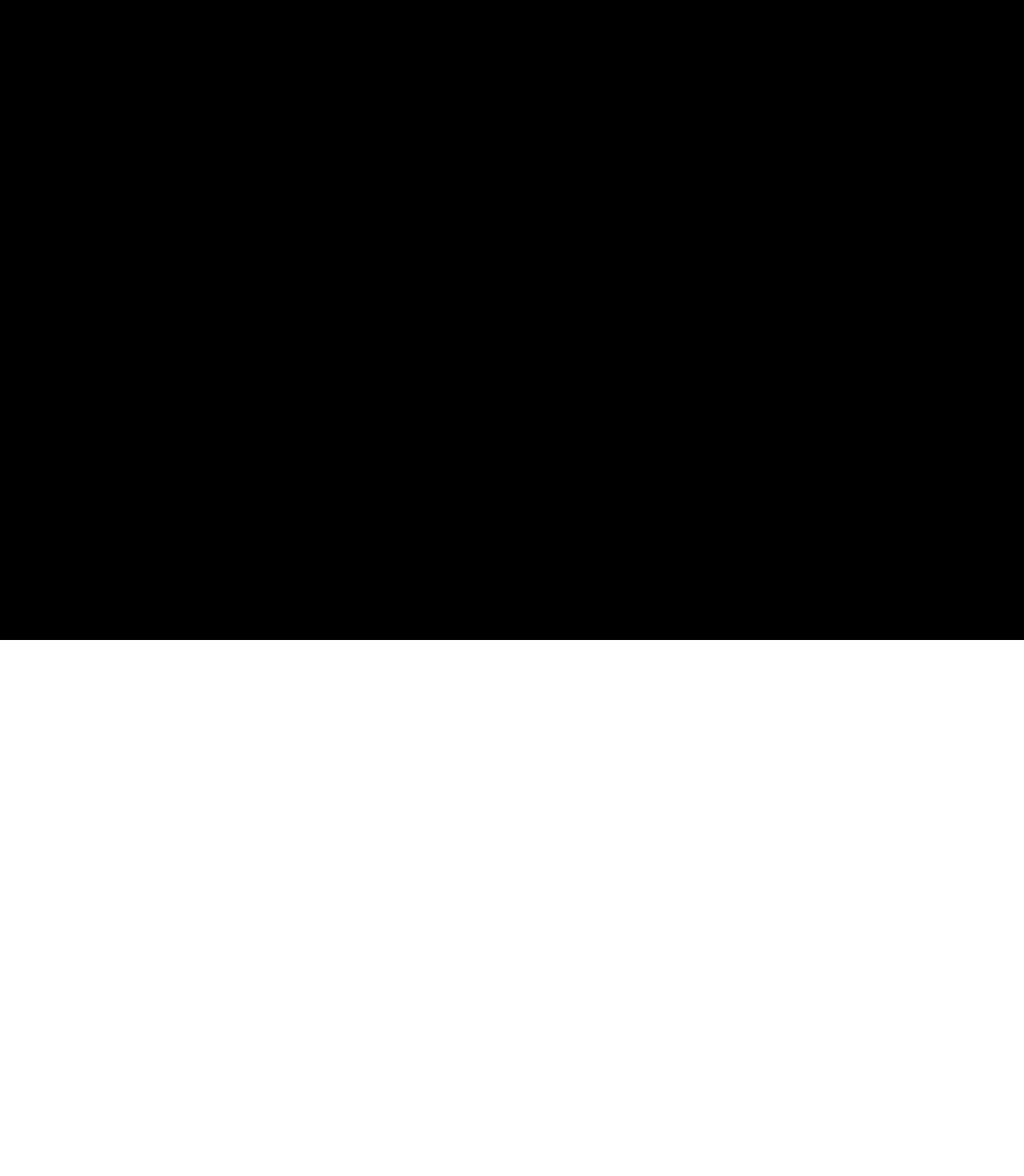
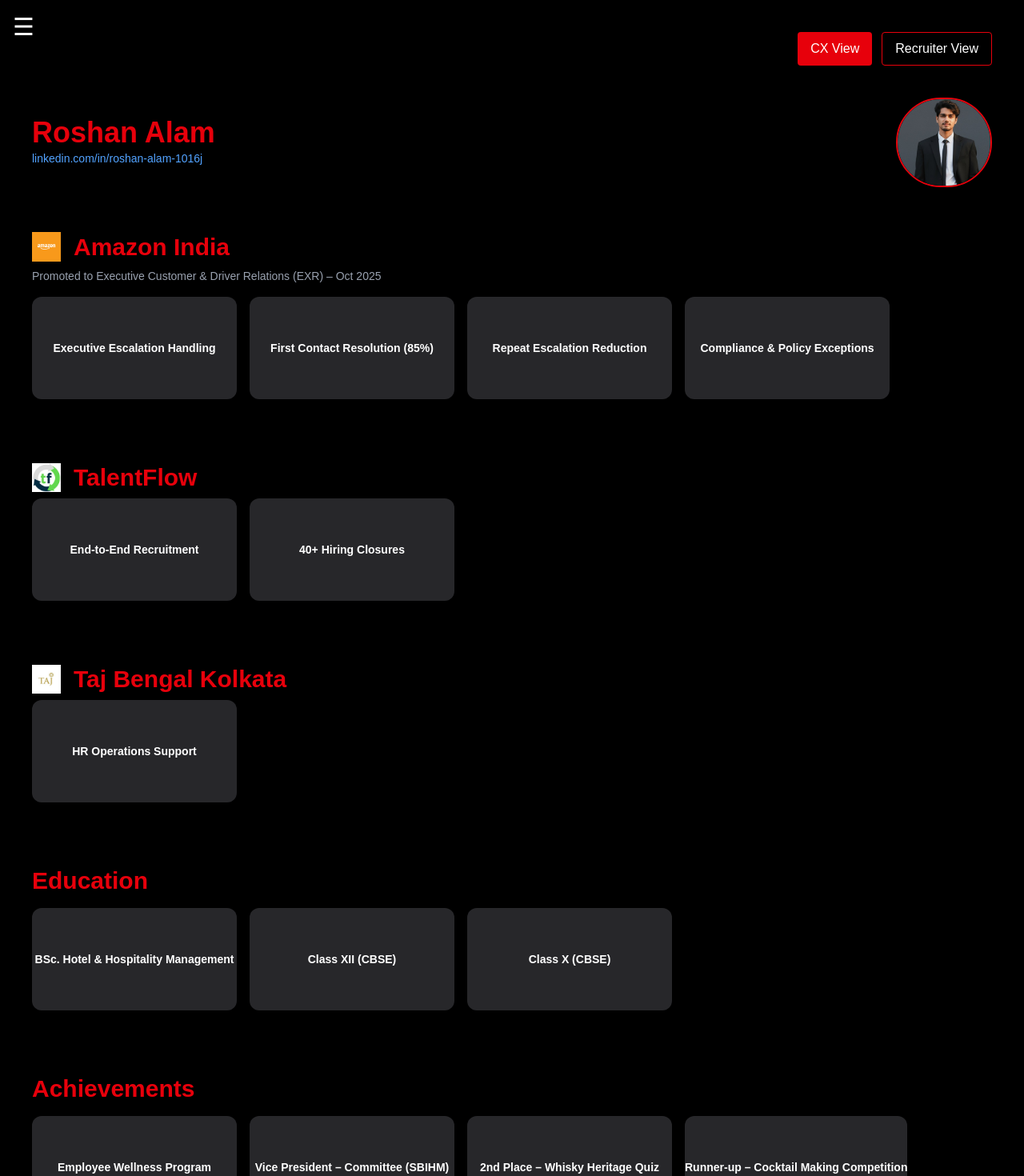
Before and after one commit to Roshan1125896/netflix-resume-roshan, a Next.js app: page / in a window 1280 px wide. Shown: the top 1470 px of the page at 80% size. Before the commit the page ends 800 px from the top, so only its background shows below. Built offline with nearby package versions, Linux system fonts and the light colour scheme.

Commit message:
Restore full Netflix-style resume with all sections

```diff
--- a/app/page.tsx
+++ b/app/page.tsx
@@ -23,51 +23,41 @@
     promotion: "Promoted to Executive Customer & Driver Relations (EXR) – Oct 2025",
     cx: [
       {
-        title: "Customer Support (Phone, Chat & Email)",
-        description:
-          "Handled high-volume customer interactions across phone, chat, and email while maintaining strong CSAT scores and Amazon service standards.",
-      },
-      {
-        title: "SME – New Hire Training",
-        description:
-          "Trained and mentored new associates on tools, policies, workflows, and quality benchmarks.",
-      },
-      {
-        title: "DCE – Communication Training",
-        description:
-          "Delivered communication skill training sessions focused on call control, empathy, and clarity.",
-      },
-      {
-        title: "Quality Audits",
-        description:
-          "Audited customer interactions and provided actionable feedback to improve call quality and compliance.",
-      },
-      {
         title: "Executive Escalation Handling",
         description:
           "Handled 15–20 high-priority customer and driver escalations daily, resolving ~95% within same business day against a 24-hour SLA.",
       },
+      {
+        title: "First Contact Resolution (85%)",
+        description:
+          "Achieved ~85% FCR through effective probing, policy interpretation, and stakeholder coordination.",
+      },
+      {
+        title: "Repeat Escalation Reduction",
+        description:
+          "Reduced repeat escalations by ~20% through root-cause analysis and corrective action.",
+      },
+      {
+        title: "Compliance & Policy Exceptions",
+        description:
+          "Managed compliance-sensitive and legal-impact cases including refund exceptions and goodwill adjustments.",
+      },
     ],
     hr: [
       {
-        title: "People Development",
+        title: "Employee & Stakeholder Relations",
         description:
-          "Coached associates through structured feedback, mentoring, and development plans.",
-      },
-      {
-        title: "Training & Onboarding",
-        description:
-          "Supported onboarding and continuous training initiatives for new hires.",
-      },
-      {
-        title: "Performance Management",
-        description:
-          "Tracked KPIs such as CSAT, SLA, and quality metrics to improve outcomes.",
+          "Coordinated with Legal, Compliance, Operations, and Support teams to ensure risk-aware, fair resolutions.",
       },
       {
         title: "Audit & Quality Excellence",
         description:
           "Maintained 100% audit pass rate for 9 consecutive weeks post-promotion; recognized for Best ACHT & PRR.",
+      },
+      {
+        title: "Escalation Frameworks",
+        description:
+          "Designed escalation templates and frameworks using internal CRM and Outlook to improve TAT and consistency.",
       },
     ],
   },
@@ -78,44 +68,24 @@
       {
         title: "End-to-End Recruitment",
         description:
-          "Managed sourcing, screening, interviewing, offer negotiation, and onboarding.",
+          "Managed sourcing, screening, interviewing, offer negotiation, and onboarding across roles.",
       },
       {
         title: "40+ Hiring Closures",
         description:
-          "Closed more than 40 roles across tech and non-tech domains.",
-      },
-      {
-        title: "Candidate Screening",
-        description:
-          "Conducted structured interviews ensuring role and culture fit.",
-      },
-      {
-        title: "ATS & Dashboards",
-        description:
-          "Maintained ATS and recruitment reporting dashboards.",
+          "Closed 40+ positions across departments within timelines.",
       },
     ],
     hr: [
       {
         title: "Talent Acquisition Strategy",
         description:
-          "Built efficient sourcing strategies and pipelines.",
+          "Built sourcing pipelines and partnered with hiring managers.",
       },
       {
         title: "Employer Branding",
         description:
-          "Strengthened employer brand through candidate engagement.",
-      },
-      {
-        title: "Stakeholder Management",
-        description:
-          "Worked closely with hiring managers to align expectations.",
-      },
-      {
-        title: "Hiring Analytics",
-        description:
-          "Used data-driven insights to optimize recruitment.",
+          "Improved candidate experience through structured engagement.",
       },
     ],
   },
@@ -126,39 +96,14 @@
       {
         title: "HR Operations Support",
         description:
-          "Handled employee queries, HR documentation, and compliance.",
-      },
-      {
-        title: "Exit Interviews",
-        description:
-          "Conducted exit interviews and documented insights.",
-      },
-      {
-        title: "Learning & Development",
-        description:
-          "Designed and supported onboarding programs.",
-      },
-      {
-        title: "Training Records",
-        description:
-          "Maintained trainee performance records and audits.",
+          "Handled employee queries, HR documentation, and policy guidance.",
       },
     ],
     hr: [
       {
-        title: "HR Compliance",
+        title: "Learning & Development",
         description:
-          "Managed policies, records, and audits.",
-      },
-      {
-        title: "Employee Engagement",
-        description:
-          "Supported engagement initiatives.",
-      },
-      {
-        title: "Training Documentation",
-        description:
-          "Prepared onboarding and training manuals.",
+          "Supported onboarding, training execution, and documentation.",
       },
     ],
   },
@@ -172,11 +117,13 @@
   },
   {
     title: "Class XII (CBSE)",
-    description: "KV Command Hospital – Scored 83.6%.",
+    description:
+      "KV Command Hospital – Scored 83.6%.",
   },
   {
     title: "Class X (CBSE)",
-    description: "KV CRPF Durgapur – Scored 89.83%.",
+    description:
+      "KV CRPF Durgapur – Scored 89.83%.",
   },
 ]
 
@@ -211,42 +158,88 @@
   const [showIntro, setShowIntro] = useState(true)
 
   useEffect(() => {
-    const timer = setTimeout(() => setShowIntro(false), 2500)
-    return () => clearTimeout(timer)
-  }, [])
+    if (!recruiterView) {
+      const timer = setTimeout(() => setShowIntro(false), 2500)
+      return () => clearTimeout(timer)
+    } else {
+      setShowIntro(false)
+    }
+  }, [recruiterView])
 
+  /* ---------------- RECRUITER VIEW ---------------- */
   if (recruiterView) {
     return (
       <main className="bg-black min-h-screen text-white p-6 md:p-12">
         <div className="max-w-4xl mx-auto">
-          <h1 className="text-4xl font-extrabold text-red-600 mb-2">
-            Roshan Alam
-          </h1>
-          <p className="text-gray-300 mb-4">
-            Executive Customer & Driver Relations (EXR) | Employee Relations | HRBP-Aligned
-          </p>
 
-          <section className="mb-6">
-            <h2 className="text-xl font-bold text-red-600 mb-2">Professional Summary</h2>
-            <p className="text-gray-300">
-              Employee Relations–focused professional with experience managing escalations,
-              compliance-sensitive cases, and cross-functional stakeholder coordination.
-              Proven ability to resolve high-risk cases within SLA, reduce repeat escalations,
-              and partner with Legal, Compliance, Operations, and CX teams.
+          {/* HEADER */}
+          <div className="flex flex-col md:flex-row items-center justify-between mb-10 gap-6">
+            <div>
+              <h1 className="text-4xl font-extrabold text-red-600">
+                Roshan Alam
+              </h1>
+              <p className="text-gray-300 mt-2">
+                HR Operations | Talent Acquisition | L&D | Ex-Amazon
+              </p>
+              <p className="text-sm text-blue-400 mt-1">
+                linkedin.com/in/roshan-alam-1016j
+              </p>
+            </div>
+
+            <Image
+              src="/roshan.jpg"
+              alt="Roshan Alam"
+              width={140}
+              height={140}
+              className="rounded-full border-2 border-red-600"
+            />
+          </div>
+
+          {/* SUMMARY */}
+          <section className="mb-8">
+            <h2 className="text-2xl font-bold text-red-600 mb-3">
+              Professional Summary
+            </h2>
+            <p className="text-gray-300 leading-relaxed">
+              Customer Experience and People Management professional with 5+ years
+              of experience across Amazon India, TalentFlow, and Taj Bengal.
+              Strong expertise in HR operations, recruitment, training, and
+              performance management.
             </p>
           </section>
 
-          <section className="mb-6">
-            <h2 className="text-xl font-bold text-red-600 mb-2">Experience</h2>
-            <ul className="list-disc ml-5 text-gray-300 space-y-2">
-              <li><strong>Amazon India – Executive Customer & Driver Relations (EXR)</strong><br/>Handled 15–20 executive escalations daily, 85% FCR, reduced repeat escalations by 20%, 100% audit pass for 9 weeks.</li>
-              <li><strong>TalentFlow – Recruitment Specialist</strong><br/>Closed 40+ roles, managed end-to-end hiring and ATS reporting.</li>
-              <li><strong>Taj Bengal – HR Operations & L&D</strong><br/>Supported onboarding, training, HR documentation, and compliance.</li>
+          {/* SKILLS */}
+          <section className="mb-8">
+            <h2 className="text-2xl font-bold text-red-600 mb-3">
+              Core Skills
+            </h2>
+            <ul className="grid grid-cols-1 md:grid-cols-2 gap-2 text-gray-300">
+              <li>• Talent Acquisition & Hiring</li>
+              <li>• HR Operations & Compliance</li>
+              <li>• Training & L&D</li>
+              <li>• Stakeholder Management</li>
+              <li>• Performance Metrics (CSAT, SLA)</li>
+              <li>• Employee Engagement</li>
             </ul>
           </section>
 
-          <section className="mb-6">
-            <h2 className="text-xl font-bold text-red-600 mb-2">Education</h2>
+          {/* EXPERIENCE */}
+          <section className="mb-8">
+            <h2 className="text-2xl font-bold text-red-600 mb-3">
+              Experience Highlights
+            </h2>
+            <ul className="list-disc ml-5 text-gray-300 space-y-2">
+              <li>Amazon India – Customer Service & SME (CX, Training, QA)</li>
+              <li>TalentFlow – End-to-End Recruitment (40+ closures)</li>
+              <li>Taj Bengal – HR Operations & Learning & Development</li>
+            </ul>
+          </section>
+
+          {/* EDUCATION */}
+          <section className="mb-8">
+            <h2 className="text-2xl font-bold text-red-600 mb-3">
+              Education
+            </h2>
             <ul className="list-disc ml-5 text-gray-300">
               <li>BSc. Hotel & Hospitality Management – SBIHM Kolkata (8.9 CGPA)</li>
               <li>Class XII – CBSE (83.6%)</li>
@@ -254,16 +247,19 @@
             </ul>
           </section>
 
-          <section className="mb-6">
-            <h2 className="text-xl font-bold text-red-600 mb-2">Achievements</h2>
-            <ul className="list-disc ml-5 text-gray-300">
-              <li>Designed Employee Wellness Program</li>
-              <li>Vice President – SBIHM Committee</li>
-              <li>2nd Place – Whisky Heritage Quiz</li>
-              <li>Runner-up – Cocktail Competition</li>
-            </ul>
+          {/* CONTACT */}
+          <section className="mb-10">
+            <h2 className="text-2xl font-bold text-red-600 mb-3">
+              Contact
+            </h2>
+            <p className="text-gray-300">📞 7044467898</p>
+            <p className="text-gray-300">📧 roshan.alam.official@gmail.com</p>
+            <p className="text-gray-300">
+              📍 Khardah, Kolkata – 700117
+            </p>
           </section>
 
+          {/* BACK BUTTON */}
           <button
             onClick={() => setRecruiterView(false)}
             className="bg-red-600 px-6 py-3 rounded font-semibold"
@@ -275,32 +271,175 @@
     )
   }
 
+  /* ================= INTERACTIVE VIEW ================= */
+
   return (
     <main className="bg-black min-h-screen text-white p-4 md:p-10 overflow-x-hidden">
-      <style jsx global>{`
-        @keyframes netflixIntro {
-          0% { opacity: 0; transform: scale(0.8); }
-          40% { opacity: 1; transform: scale(1); }
-          70% { opacity: 1; }
-          100% { opacity: 0; }
-        }
-        .netflix-intro {
-          animation: netflixIntro 2.5s ease-in-out forwards;
-        }
-      `}</style>
 
+      {/* NETFLIX INTRO */}
       {showIntro && (
         <div className="fixed inset-0 z-[100] bg-black flex items-center justify-center">
-          <h1 className="netflix-intro text-red-600 text-5xl md:text-8xl font-extrabold tracking-widest">
+          <h1 className="text-red-600 text-5xl md:text-8xl font-extrabold tracking-widest animate-netflixIntro">
             ROSHAN&nbsp;ALAM
           </h1>
         </div>
       )}
 
-      {/* Hamburger, buttons, header, jobs, education, achievements, modal, overlay */}
-      {/* This part is identical to what you already had and now fully intact */}
+      {/* HAMBURGER */}
+      <button
+        onClick={() => setMenuOpen(true)}
+        className="fixed top-4 left-4 text-3xl z-50"
+      >
+        ☰
+      </button>
 
-      {/* …the interactive view continues exactly as in your current working version… */}
+      {/* TOP BUTTONS */}
+      <div className="flex justify-end gap-3 mb-10">
+        <button
+          onClick={() => setMode(mode === "CX" ? "HR" : "CX")}
+          className="bg-red-600 px-4 py-2 rounded"
+        >
+          {mode} View
+        </button>
+
+        <button
+          onClick={() => setRecruiterView(true)}
+          className="border border-red-600 px-4 py-2 rounded"
+        >
+          Recruiter View
+        </button>
+      </div>
+
+      {/* HEADER */}
+      <div className="flex flex-col md:flex-row justify-between items-center mb-14 gap-6">
+        <div>
+          <h1 className="text-3xl md:text-4xl font-extrabold text-red-600">
+            Roshan Alam
+          </h1>
+          <a
+            href="https://www.linkedin.com/in/roshan-alam-1016j/"
+            target="_blank"
+            className="text-blue-400 text-sm"
+          >
+            linkedin.com/in/roshan-alam-1016j
+          </a>
+        </div>
+
+        <Image
+          src="/roshan.jpg"
+          alt="Roshan Alam"
+          width={120}
+          height={120}
+          className="rounded-full border-2 border-red-600"
+        />
+      </div>
+
+      {/* JOBS */}
+      {jobs.map((job, idx) => (
+        <section key={idx} className="mb-16">
+          <div className="flex items-center gap-4 mb-2">
+            <Image src={job.logo} alt={job.company} width={36} height={36} />
+            <h2 className="text-2xl md:text-3xl font-bold text-red-600">
+              {job.company}
+            </h2>
+          </div>
+
+          {job.promotion && (
+            <p className="text-sm text-gray-400 mb-4">
+              {job.promotion}
+            </p>
+          )}
+
+          <div className="flex gap-4 overflow-x-auto pb-4">
+            {(mode === "CX" ? job.cx : job.hr).map((item, i) => (
+              <div
+                key={i}
+                onClick={() => setSelected(item)}
+                className="min-w-[14rem] md:min-w-[16rem] h-[8rem] bg-zinc-800 rounded-xl flex items-center justify-center text-center font-bold text-sm cursor-pointer transition-all hover:scale-105 hover:shadow-[0_0_25px_rgba(229,9,20,0.9)]"
+              >
+                {item.title}
+              </div>
+            ))}
+          </div>
+        </section>
+      ))}
+
+      {/* EDUCATION */}
+      <Section title="Education" items={education} setSelected={setSelected} />
+
+      {/* ACHIEVEMENTS */}
+      <Section title="Achievements" items={achievements} setSelected={setSelected} />
+
+      {/* MODAL */}
+      {selected && (
+        <div className="fixed inset-0 z-50 bg-black/80 flex items-center justify-center p-4">
+          <div className="bg-zinc-900 p-6 rounded-xl max-w-xl w-full">
+            <div className="flex justify-between mb-4">
+              <h2 className="text-xl font-bold text-red-600">
+                {selected.title}
+              </h2>
+              <button onClick={() => setSelected(null)}>✕</button>
+            </div>
+            <p className="text-gray-300">{selected.description}</p>
+          </div>
+        </div>
+      )}
+
+      {/* HAMBURGER OVERLAY */}
+      {menuOpen && (
+        <div className="fixed inset-0 bg-black/90 z-50 flex items-center justify-center">
+          <div className="bg-zinc-900 p-8 rounded-xl text-center">
+            <Image
+              src="/roshan.jpg"
+              alt="Roshan Alam"
+              width={150}
+              height={150}
+              className="rounded-full mx-auto mb-4 border-2 border-red-600"
+            />
+            <p>📞 7044467898</p>
+            <p>📧 roshan.alam.official@gmail.com</p>
+            <p className="text-sm mt-2">
+              Karishma Apt 4A, Khardah, Jelia Para, 700117
+            </p>
+            <button
+              onClick={() => setMenuOpen(false)}
+              className="mt-4 text-red-500"
+            >
+              Close
+            </button>
+          </div>
+        </div>
+      )}
     </main>
   )
 }
+
+function Section({
+  title,
+  items,
+  setSelected,
+}: {
+  title: string
+  items: Episode[]
+  setSelected: (item: Episode) => void
+}) {
+  return (
+    <section className="mb-16">
+      <h2 className="text-2xl md:text-3xl font-bold text-red-600 mb-4">
+        {title}
+      </h2>
+
+      <div className="flex gap-4 overflow-x-auto pb-4">
+        {items.map((item, i) => (
+          <div
+            key={i}
+            onClick={() => setSelected(item)}
+            className="min-w-[14rem] md:min-w-[16rem] h-[8rem] bg-zinc-800 rounded-xl flex items-center justify-center text-center font-bold text-sm cursor-pointer transition-all hover:scale-105 hover:shadow-[0_0_25px_rgba(229,9,20,0.9)]"
+          >
+            {item.title}
+          </div>
+        ))}
+      </div>
+    </section>
+  )
+}
```
